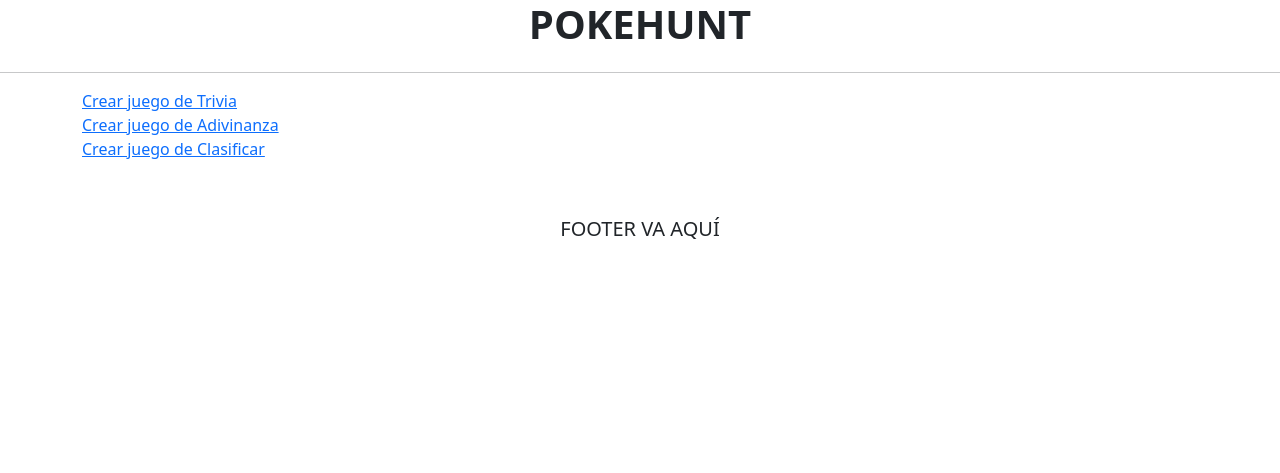
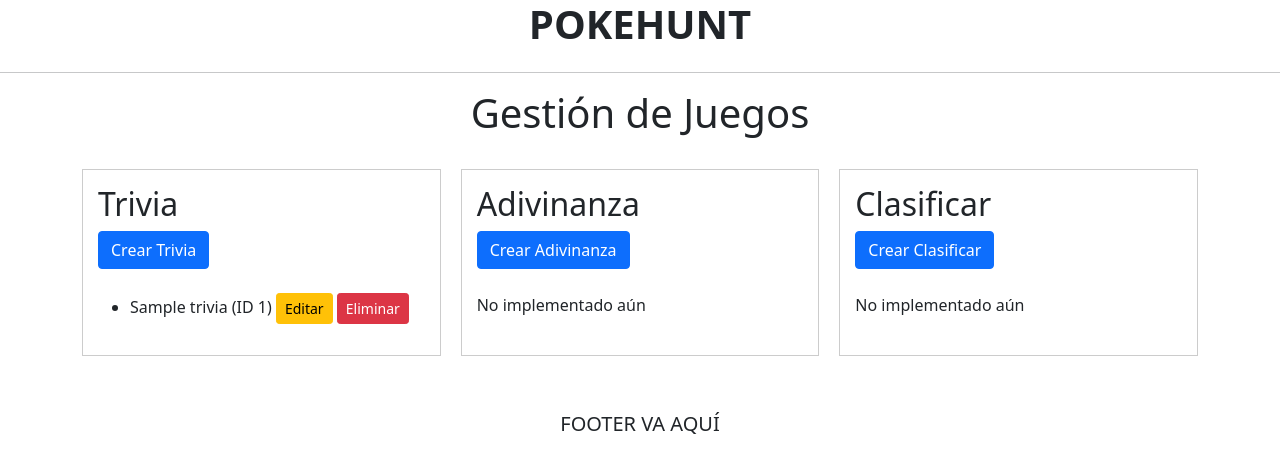
Before and after one commit to Agustin75/proyecto-intermodular-daw-2, a PHP site: template app/templates/crearJuegos.php in a window 1280 px wide. Shown: the top 473 px of the page. Run offline with PHP 8.4, Linux system fonts and the light colour scheme; the template is opened without the code that fills it: most values are stand-ins (such as "Sample title", 1, 10 or a date in 2020); data that the repository does not hold is empty.

Commit message:
gestionJuegos en progreso, falta implementar editar y borrar, ademas de los otros 2 juegos

```diff
--- a/app/templates/crearJuegos.php
+++ b/app/templates/crearJuegos.php
@@ -1,9 +1,58 @@
 <?php ob_start() ?>
-<div>
-<a href="index.php?ctl=crearTrivia">Crear juego de Trivia</a><br>
-<a href="index.php?ctl=crearAdivinanza">Crear juego de Adivinanza</a><br>
-<a href="index.php?ctl=crearClasificar">Crear juego de Clasificar</a>
+
+<h1 class="text-center">Gestión de Juegos</h1>
+<br>
+
+<div style="display:flex; gap:20px; justify-content:space-between;">
+
+    <!-- ============================
+         COLUMNA TRIVIA
+    ============================= -->
+    <div style="width:33%; border:1px solid #ccc; padding:15px;">
+        <h2>Trivia</h2>
+
+        <a href="index.php?ctl=vistaTrivia" class="btn btn-primary">Crear Trivia</a>
+        <br><br>
+
+        <?php if (empty($params["trivias"])): ?>
+            <p>No hay trivias creadas todavía.</p>
+        <?php else: ?>
+
+            <ul>
+                <?php foreach ($params["trivias"] as $t): ?>
+                    <li style="margin-bottom:10px;">
+                        <?= $t["pokemon_name"] ?> (ID <?= $t["id_pokemon"] ?>)
+
+                        <a href="index.php?ctl=editarTrivia&id=<?= $t["id"] ?>" class="btn btn-warning btn-sm">Editar</a>
+                        <a href="index.php?ctl=eliminarTrivia&id=<?= $t["id"] ?>" class="btn btn-danger btn-sm">Eliminar</a>
+                    </li>
+                <?php endforeach; ?>
+            </ul>
+        <?php endif; ?>
+    </div>
+
+    <!-- ============================
+         COLUMNA ADIVINANZA
+    ============================= -->
+    <div style="width:33%; border:1px solid #ccc; padding:15px;">
+        <h2>Adivinanza</h2>
+        <a href="index.php?ctl=vistaAdivinanza" class="btn btn-primary">Crear Adivinanza</a>
+        <br><br>
+        <p>No implementado aún</p>
+    </div>
+
+    <!-- ============================
+         COLUMNA CLASIFICAR
+    ============================= -->
+    <div style="width:33%; border:1px solid #ccc; padding:15px;">
+        <h2>Clasificar</h2>
+        <a href="index.php?ctl=vistaClasificar" class="btn btn-primary">Crear Clasificar</a>
+        <br><br>
+        <p>No implementado aún</p>
+    </div>
+
 </div>
+
 
 <?php $contenido = ob_get_clean() ?>
 
--- a/web/index.php
+++ b/web/index.php
@@ -42,13 +42,15 @@ $map = [
 
     // Admin user functions
     'mostrarTools'      => ['controller' => 'AdminController', 'action' => 'mostrarTools',    'nivel' => USER_ADMIN],
-    'crearJuego'        => ['controller' => 'AdminController', 'action' => 'crearJuego',      'nivel' => USER_ADMIN],
+    'crearJuego'        => ['controller' => 'AdminController', 'action' => 'crearJuegos',      'nivel' => USER_ADMIN],
     // TODO: A editar cuando añadamos la funcionalidad
     // 'editarJuego'  => ['controller' => 'UsuarioController', 'action' => 'editarJuego', 'nivel' => USER_ADMIN],
     'vistaTrivia'  => ['controller' => 'AdminController',   'action' => 'vistaTrivia',  'nivel' => USER_ADMIN],
     'crearTrivia'  => ['controller' => 'TriviaController',  'action' => 'crearTrivia',  'nivel' => USER_ADMIN],
     'crearAdivinanza'   => ['controller' => 'AdminController', 'action' => 'vistaAdivinanza', 'nivel' => USER_ADMIN],
     'crearClasificar'   => ['controller' => 'AdminController', 'action' => 'vistaClasificar', 'nivel' => USER_ADMIN],
+
+
 
     // API functions
     'wikiFilterByType'         => ['controller' => 'APIWikiController',   'action' => 'filterByType',       'nivel' => USER_GUEST],
```
Also changed, not shown: app/Controllers/AdminController.php (+22 -0 lines), app/Models/Trivia.php (+10 -0 lines).
